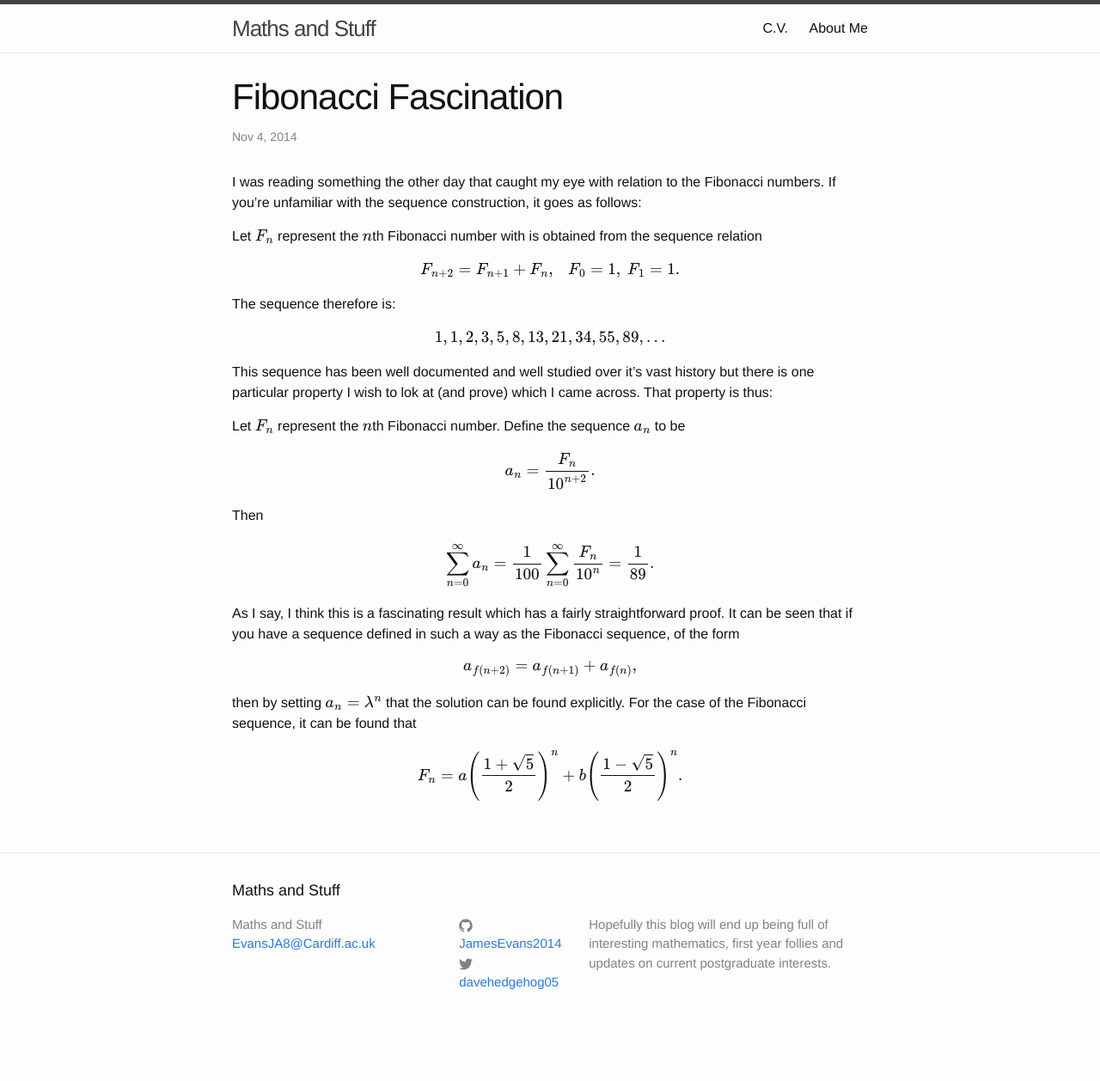
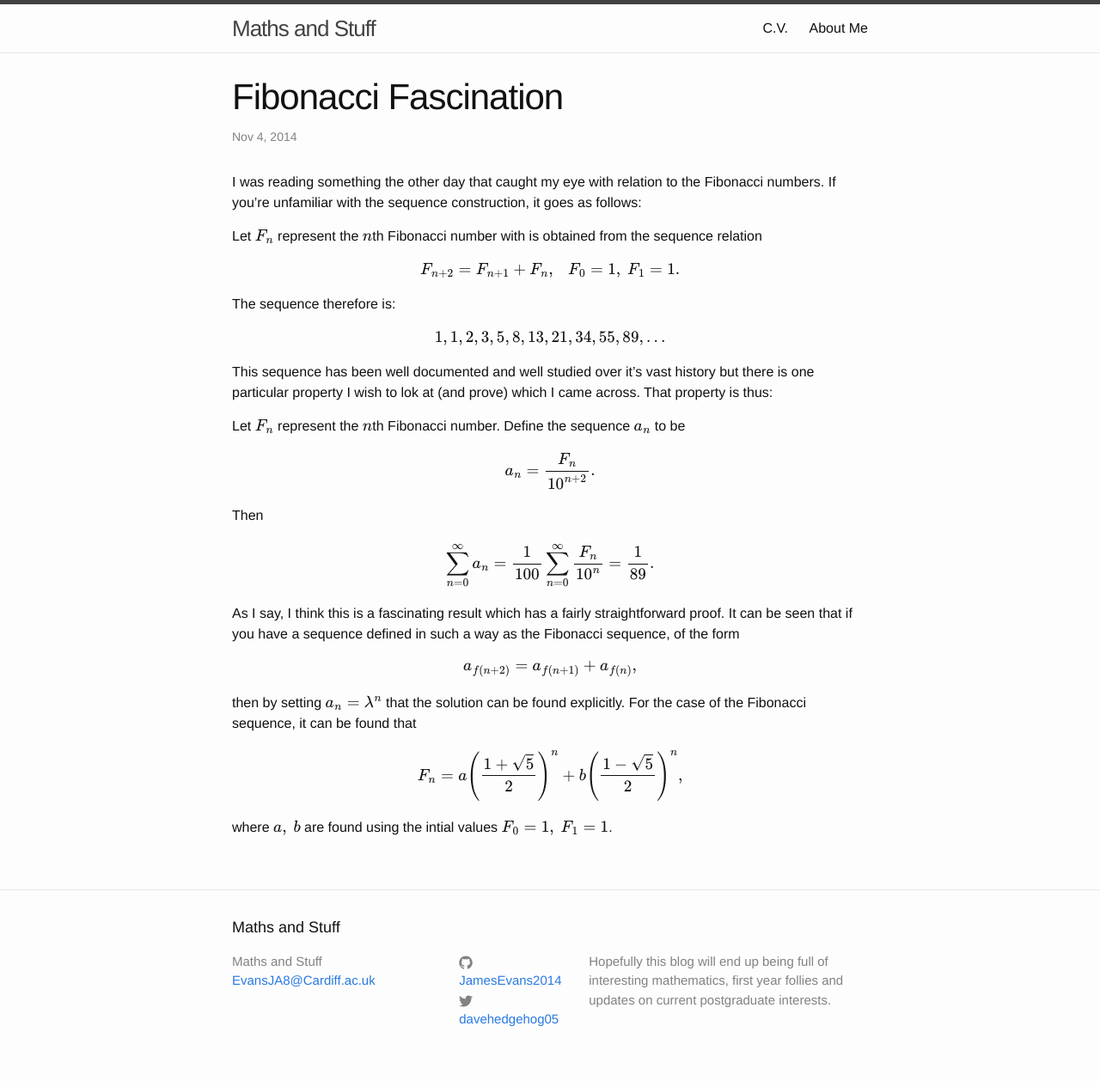
Before and after one commit to JamesEvans2014/JamesEvans2014.github.io, a Jekyll site: the page built from _posts/2014-11-04-Fibonacci-Fascination.md, in a window 1280 px wide. Shown: the whole page at 86% size. Built offline with Jekyll 4.4.1, drawn with Linux system fonts in a browser that asks for light colours; formulas are drawn with MathJax 3; before the commit the page ends 1215 px from its top, so only the background shows below that.

Commit message:
Update 2014-11-04-Fibonacci-Fascination.md

```diff
--- a/_posts/2014-11-04-Fibonacci-Fascination.md
+++ b/_posts/2014-11-04-Fibonacci-Fascination.md
@@ -32,5 +32,6 @@ a\_{f(n+2)}=a\_{f(n+1)}+a\_{f(n)},
 \\]
 then by setting \\(a\_n=\lambda^n\\) that the solution can be found explicitly. For the case of the Fibonacci sequence, it can be found that
 \\[
-F\_n=a\left (\frac {1+\sqrt {5}}{2}\right )^n+b\left (\frac {1-\sqrt {5}}{2}\right )^n.
+F\_n=a\left (\frac {1+\sqrt {5}}{2}\right )^n+b\left (\frac {1-\sqrt {5}}{2}\right )^n,
 \\]
+where \\(a,\ b\\) are found using the intial values \\(F\_0=1,\ F\_1=1\\).
```
